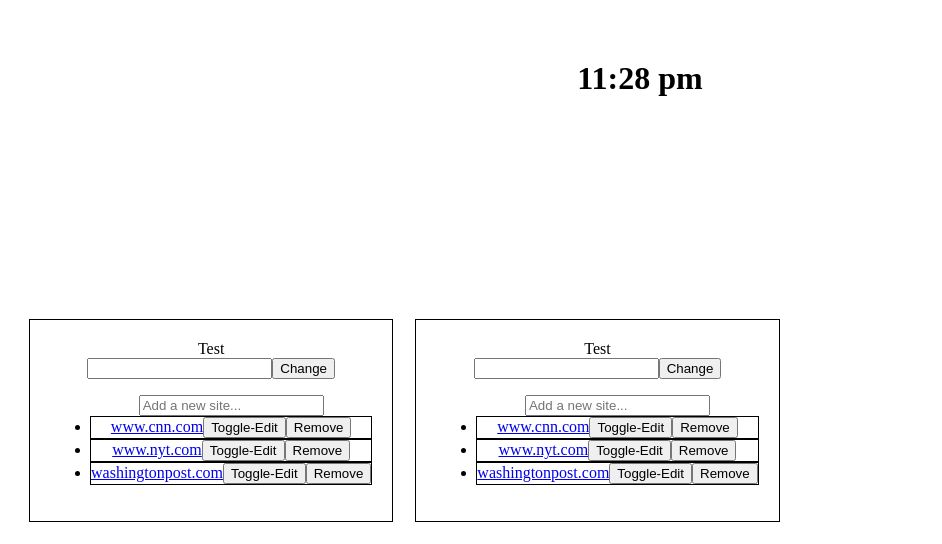
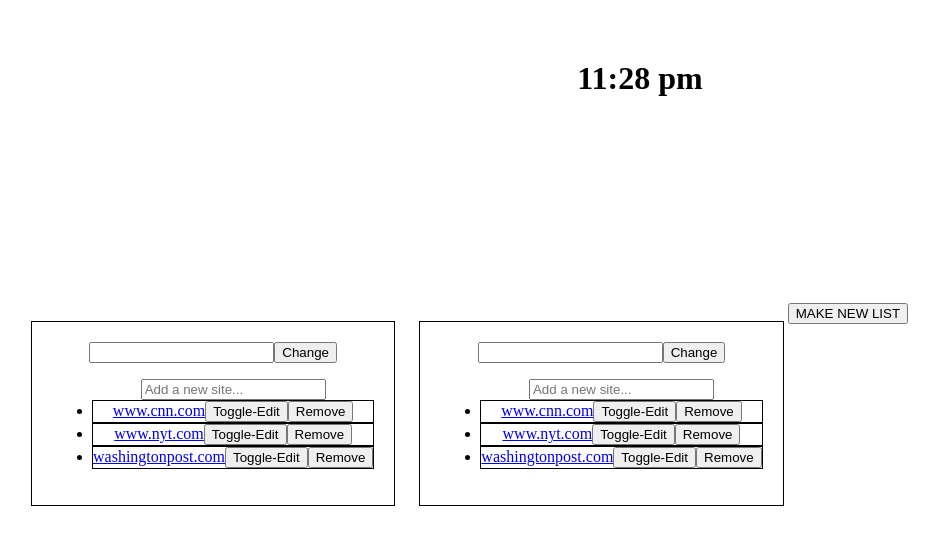
Before and after one commit to LiminalCrab/Startpage, a Vue app: page / in a window 1280 px wide. Shown: the top 544 px of the page, without its empty margins (0-942 px from the left). Built offline with nearby package versions, Linux system fonts and the light colour scheme.

Commit message:
added button

```diff
--- a/src/App.vue
+++ b/src/App.vue
@@ -2,11 +2,13 @@
   <div id="app">
   <!-- Injection goes here -->
     <time-component/>
-<tr>
-    <td> <listcontainer/> </td>
-    <td> <listcontainer/> </td>
-</tr>
-
+    <table>
+    <tr>
+    <td><listcontainer/></td>
+    <td><listcontainer/></td>
+    <td><div><button>MAKE NEW LIST</button></div></td>
+    </tr>
+    </table>
   </div>
 </template>
 
@@ -20,6 +22,12 @@ export default {
     TimeComponent,
     listcontainer,
   },
+  methods:{
+    addListContainer(){
+
+    }
+
+  }
 
 }
 </script>
--- a/src/components/ListContainer.vue
+++ b/src/components/ListContainer.vue
@@ -12,7 +12,8 @@ export default {
     name: "list-container",
     data(){
         return {
-            siteListLabel_d: "Test"
+            siteListLabel_d: "",
+
         };
     },
     methods: {
```
